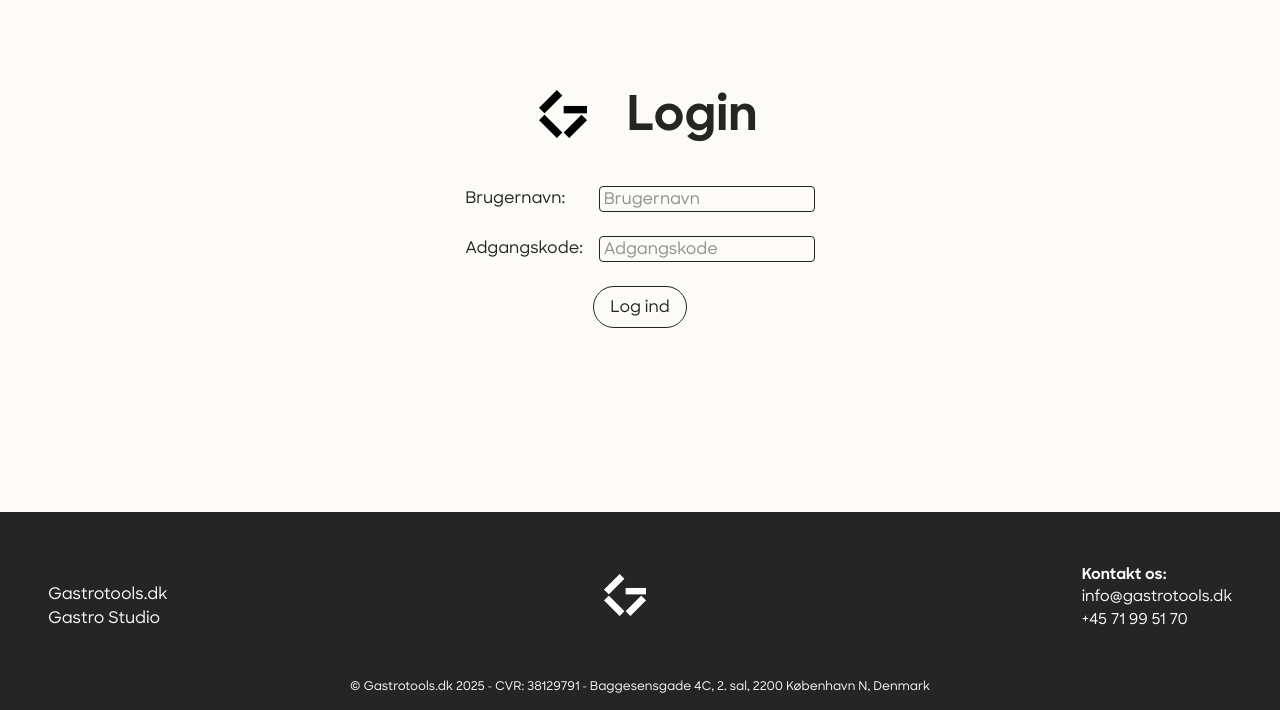
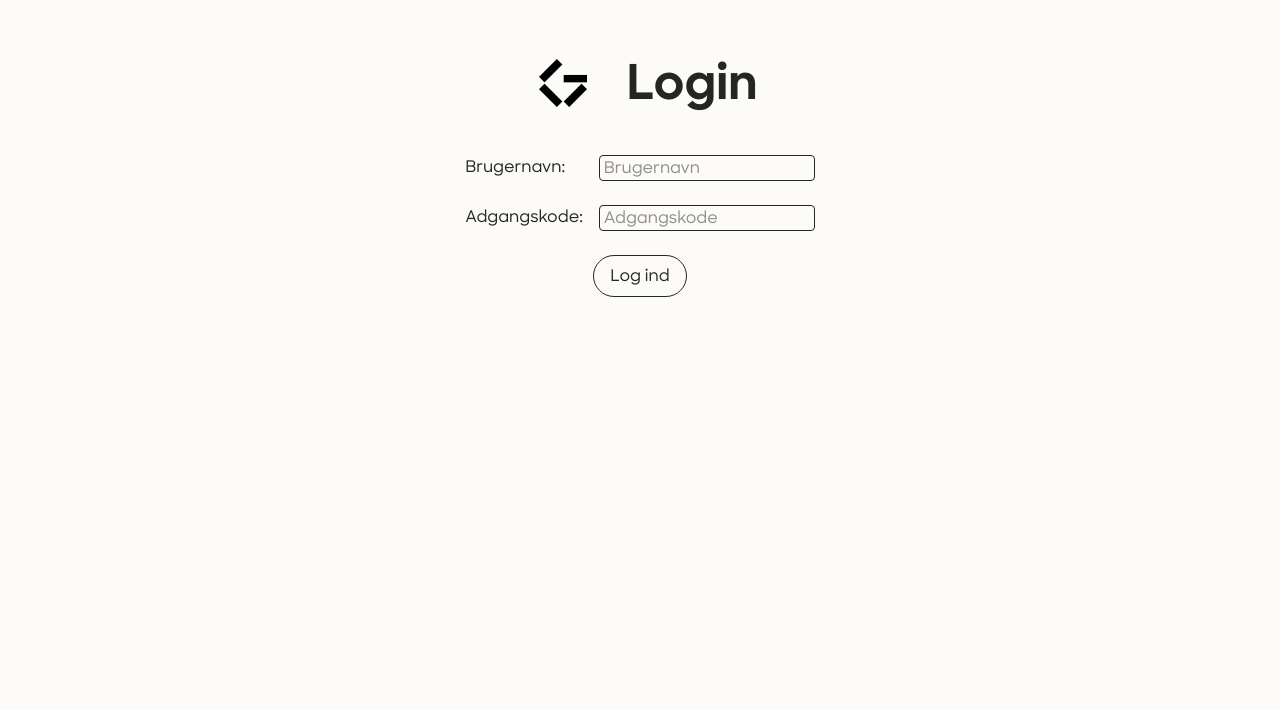
Before and after one commit to mawu0001/academy, a Next.js app: page /login in a window 1280 px wide. Shown: the part 166-876 px from the top of the page. After the commit the page ends 800 px from the top, so only its background shows below. Built offline with nearby package versions, Linux system fonts and the light colour scheme.

Commit message:
css done

```diff
--- a/app/components/Layoutwrapper.jsx
+++ b/app/components/Layoutwrapper.jsx
@@ -1,20 +1,20 @@
 "use client";
-import { useEffect } from "react";
+
 import { usePathname } from "next/navigation";
-import { useRouter } from "next/navigation";
 
 import Header from "./Header";
 import Footer from "./Footer";
 
-export default function LayoutWrapper({ children }) {
+export default function LayoutrWrapper({ children }) {
   const pathname = usePathname();
   const hideHeader = pathname === "/login";
+  const hideFooter = pathname === "/login";
 
   return (
-    <>
+    <div className="w-lvw h-lvh ">
       {!hideHeader && <Header />}
       {children}
-      <Footer />
-    </>
+      {!hideFooter && <Footer />}
+    </div>
   );
 }
--- a/app/globals.css
+++ b/app/globals.css
@@ -15,12 +15,12 @@
 
 
 body {
-  display: flex;
-  flex-direction: column;
+  /* display: flex;
+  flex-direction: column; */
   font-family: "SharpSans_Medium", sans-serif;
   background: var(--background);
   color: var(--foreground);
-  /* height: 100vh; */
+  height: 100vh;
   width: 100vw;
 }
 
@@ -34,10 +34,9 @@ main{
 section{
   display: flex;
   flex-direction: column;
-  place-content: space-between;
   width: 100vw;
   gap: 2rem;
-  height: 100%;
+  height: fit-content;
 }
 
 :root {
--- a/app/layout.js
+++ b/app/layout.js
@@ -1,5 +1,5 @@
 import "./globals.css";
-import LayoutWrapper from "./components/Layoutwrapper.jsx";
+import Layoutwrapper from "./components/Layoutwrapper.jsx";
 
 export const metadata = {
   title: "Gastrotools Product Academy",
@@ -9,7 +9,7 @@ export default function RootLayout({ children }) {
   return (
     <html lang="da">
       <body>
-        <LayoutWrapper>{children}</LayoutWrapper>
+        <Layoutwrapper>{children}</Layoutwrapper>
       </body>
     </html>
   );
--- a/app/login/page.js
+++ b/app/login/page.js
@@ -29,8 +29,8 @@ const Login = () => {
   };
 
   return (
-    <main className="pt-60">
-      <section className="flex-col place-items-center h-full gap-16">
+    <main className="relative">
+      <section className="flex-col place-items-center gap-16 h-fit absolute  top-1/2 left-1/2 transform -translate-x-1/2 -translate-y-1/2">
         <div className="flex flex-row gap-6 place-items-center">
           <Image
             src="/img/gastrotools_symbol_positive_rgb.png"
```
